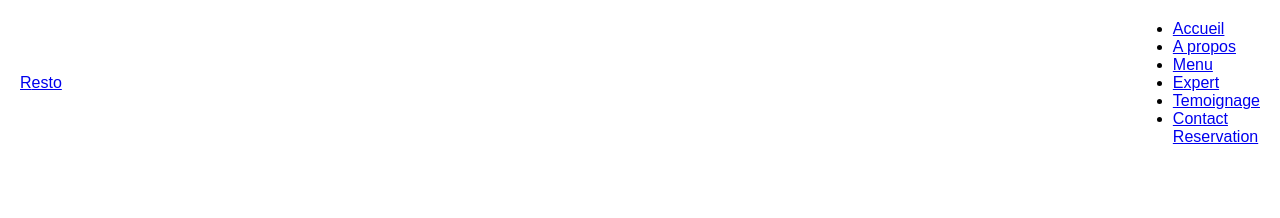
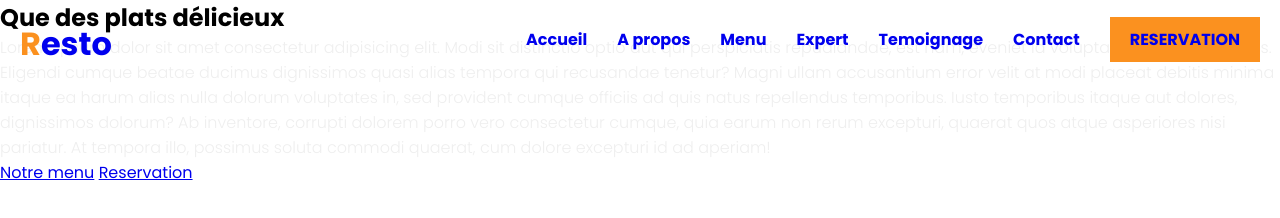
Before and after one commit to Edylmorgul/projet-resto, a plain HTML site: page index.html in a window 1280 px wide. Drawn offline with Linux system fonts and the light colour scheme.

Commit message:
Projet V-1:
Intégration du menu de navigation

```diff
--- a/index.html
+++ b/index.html
@@ -5,6 +5,9 @@
     <meta http-equiv="X-UA-Compatible" content="IE=edge">
     <meta name="viewport" content="width=device-width, initial-scale=1.0">
     <link rel="stylesheet" href="style.css">
+    <link rel="preconnect" href="https://fonts.googleapis.com">
+    <link rel="preconnect" href="https://fonts.gstatic.com" crossorigin>
+    <link href="https://fonts.googleapis.com/css2?family=Poppins:wght@300;400;500;600;700&display=swap" rel="stylesheet">
     <title>Resto</title>
 </head>
 <body>
@@ -20,5 +23,19 @@
             <a href="#" class="btn-reservation">Reservation</a>
         </ul>
     </header>
+
+    <!-- Bannière -->
+    <section class="banniere" id="banniere">
+        <div class="contenu">
+            <h2>Que des plats délicieux</h2>
+            <p>Lorem, ipsum dolor sit amet consectetur adipisicing elit.
+                Modi sit distinctio optio aut qui perspiciatis repudiandae, est nam, eveniet id voluptas mollitia voluptates.
+                Eligendi cumque beatae ducimus dignissimos quasi alias tempora qui recusandae tenetur? Magni ullam accusantium error velit at modi placeat debitis minima itaque ea harum alias nulla dolorum voluptates in, sed provident cumque officiis ad quis natus repellendus temporibus.
+                Iusto temporibus itaque aut dolores, dignissimos dolorum?
+                Ab inventore, corrupti dolorem porro vero consectetur cumque, quia earum non rerum excepturi, quaerat quos atque asperiores nisi pariatur. At tempora illo, possimus soluta commodi quaerat, cum dolore excepturi id ad aperiam!</p>
+                <a href="#">Notre menu</a>
+                <a href="#">Reservation</a>
+        </div>
+    </section>
 </body>
 </html>
--- a/style.css
+++ b/style.css
@@ -25,7 +25,52 @@ header{
     transition: 0.5s;
 }
 
-/* logo */
+/* Logo */
 .logo{
+    /*color: #fff;*/
+    font-weight: bold;
+    font-size: 2em;
+    text-decoration: none;
+}
+
+.logo span{
+    color: #fb911f;
+}
+
+/* Menu navigation */
+.navbar{
+    display: flex;
+    position: relative;
+}
+
+.navbar li{
+    list-style: none;
+}
+
+.navbar a{
+    /*color: #fff;*/
+    text-decoration: none;
+    margin-left: 30px;
+    font-weight: 700;
+}
+
+.btn-reservation{
+    padding: 10px 20px;
+    background: #fb911f;
+    margin-top: -10px; /* Afin de centrer bouton */
+    text-transform: uppercase;
+}
+
+.btn-reservation:hover{
+    background: #d87710;
+    transition: ease-out;
+}
+
+header .navbar li a:hover{
+    color: #fb911f;
+    border-bottom: 2px solid #fb911f;
+}
+
+.banniere{
 
 }
```
